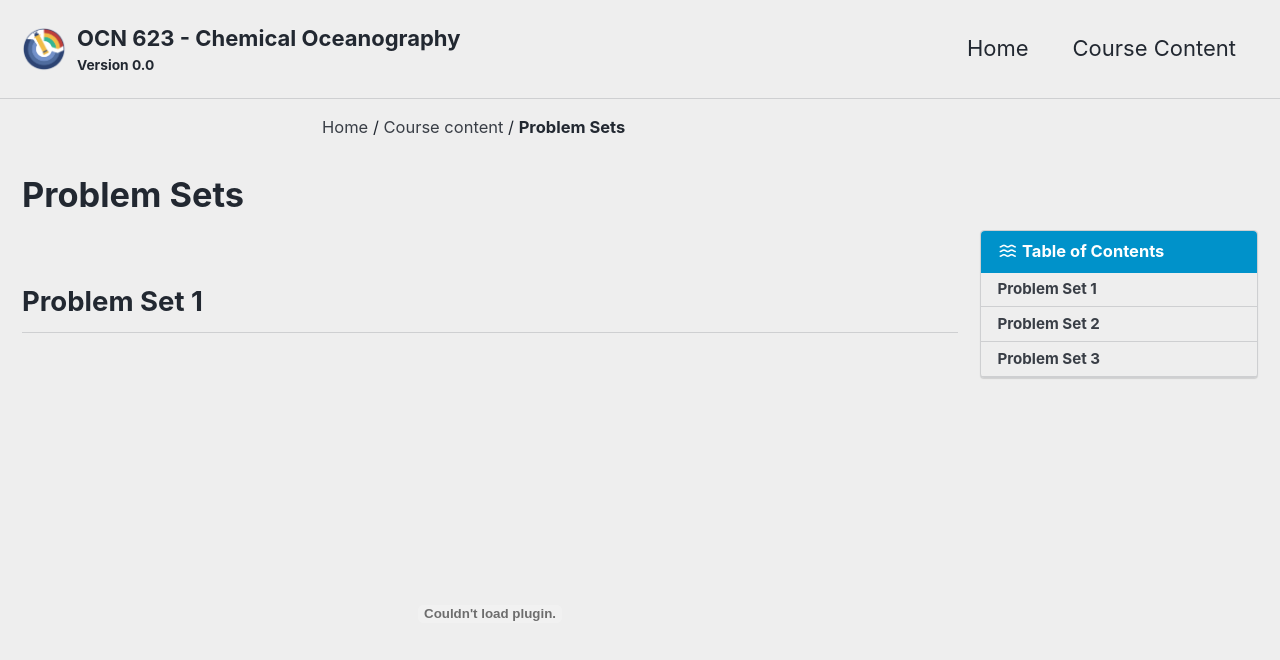
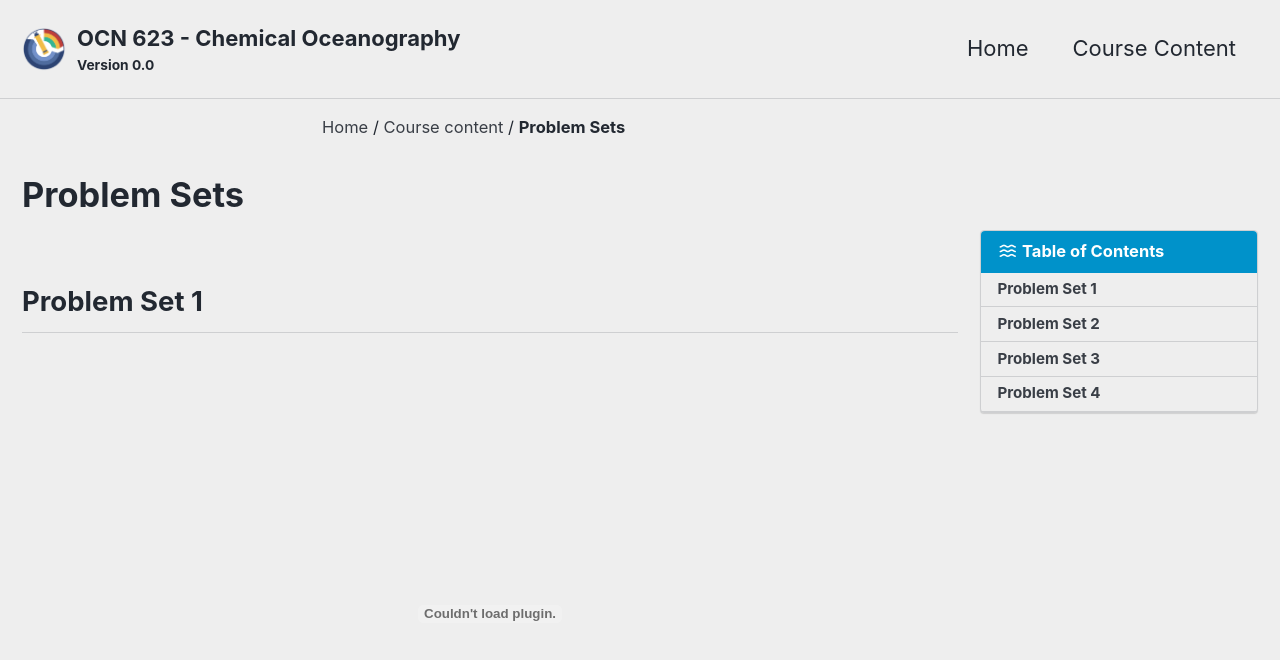
Before and after one commit to SethBushinsky/OCN623_Chemical_Oceanography, a Jekyll site: the page built from _pages/Problem_Sets.md, in a window 1280 px wide and 900 px high. Shown: the top 660 px of the window. Built offline with Jekyll 4.4.1, drawn with Linux system fonts in a browser that asks for light colours; cached includes are drawn as plain includes.

Commit message:
Update Problem_Sets.md

```diff
--- a/_pages/Problem_Sets.md
+++ b/_pages/Problem_Sets.md
@@ -22,3 +22,7 @@
 ## Problem Set 3
 <embed src="https://sethbushinsky.github.io/OCN623_Chemical_Oceanography/assets/pdfs/PS3_OCN_623.pdf"
   type="application/pdf" width="700px" height="400px"/>
+
+## Problem Set 4
+<embed src="https://sethbushinsky.github.io/OCN623_Chemical_Oceanography/assets/pdfs/PS4_OCN623.pdf"
+  type="application/pdf" width="700px" height="400px"/>
```
